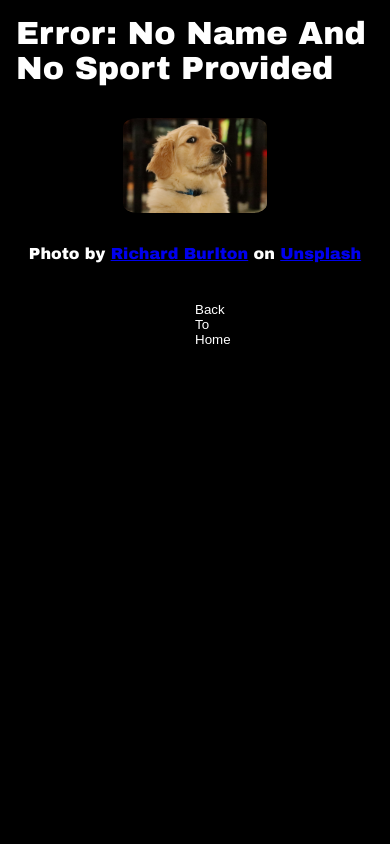
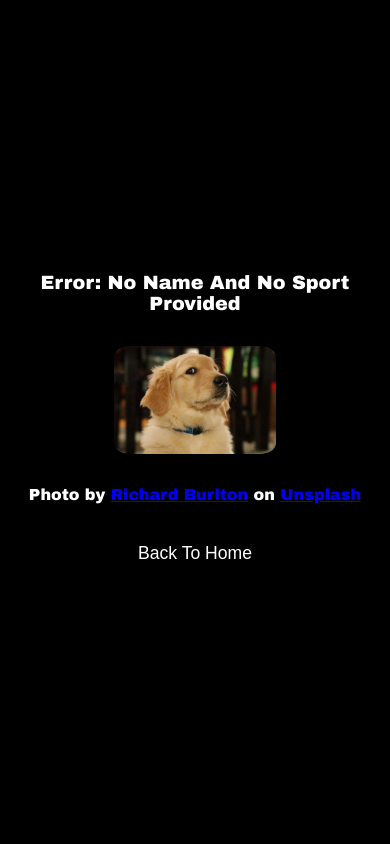
Before and after one commit to apetranov/flask-sports, a Flask app: template templates/error.html in a window 390 px wide. Run offline with Flask 3, Linux system fonts and the light colour scheme; the template is opened without the code that fills it, so the values that code supplies are empty.

Commit message:
Finish responsiveness for now

```diff
--- a/static/style.css
+++ b/static/style.css
@@ -37,6 +37,9 @@ body {
     align-items: center;
     gap: 2rem;
     padding: 1rem;
+    height: 100%;
+    width: 100%;
+    text-align: center;
 }
 
 .register {
@@ -162,6 +165,11 @@ img:hover {
 
 .register button {
   font-size: 0.9rem;
+  white-space: nowrap;
+}
+
+.error-page button {
+  white-space: nowrap;
 }
 
 /* Desktops */
@@ -187,6 +195,34 @@ img:hover {
   .register {
     height: 100vh;
   }
+
+  .error-page {
+    padding: 10%;
+  }
+
+  .error-page img {
+    width: 35% !important;
+  }
+
+  .error-page h1 {
+    font-size: 3rem;
+  }
+
+  .error-page p {
+    font-size: 1.5rem !important;
+  }
+
+  .error-page button {
+    width: auto !important; /* or 40%, whichever fits */
+    padding: 0.5rem 2rem !important;
+    font-size: 1.5rem !important;
+    white-space: nowrap !important; /* keeps text on one line */
+  }
+
+  .error-page {
+    height: 100vh;
+  }
+
 }
 
 @media (min-width: 1025px) {
@@ -194,6 +230,12 @@ img:hover {
     font-size: 1.5rem;
   }
   .register button {
+    font-size: 1.5rem;
+  }
+   .error-page {
+    height: 100vh;
+  }
+  .error-page button {
     font-size: 1.5rem;
   }
 }
@@ -219,6 +261,29 @@ img:hover {
     height: 100vh;
   }
 
+  .error-page img {
+    width: 25% !important;
+  }
+
+  .error-page h1 {
+    font-size: 1rem;
+  }
+
+  .error-page p {
+    font-size: 1rem;
+  }
+
+  .error-page button {
+    width: auto !important; /* or 40%, whichever fits */
+    padding: 0.5rem 2rem !important;
+    font-size: 1rem !important;
+    white-space: nowrap !important; /* keeps text on one line */
+  }
+
+  .error-page {
+    height: 100vh;
+  }
+
 }
 
 /* Phones */
@@ -241,4 +306,28 @@ img:hover {
   .register {
     height: 100vh;
   }
+
+  .error-page img {
+    width: 45% !important;
+  }
+
+  .error-page h1 {
+    font-size: 1.2rem;
+  }
+
+  .error-page p {
+    font-size: 1rem;
+  }
+
+  .error-page button {
+    width: auto !important; /* or 40%, whichever fits */
+    padding: 0.5rem 2rem !important;
+    font-size: 1.1rem !important;
+    white-space: nowrap; /* keeps text on one line */
+  }
+
+  .error-page {
+    height: 100vh;
+  }
+
 }
```
